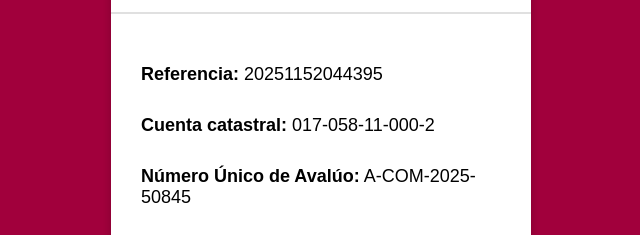
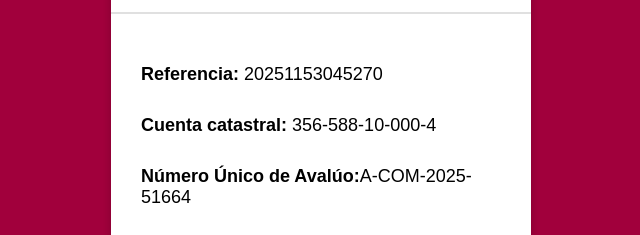
Before and after one commit to drpcsubcatastro/.con.mx, a plain HTML site: page index.html in a window 1280 px wide. Shown: the part 188-423 px from the top of the page, 319-959 px from the left. Drawn offline with Linux system fonts and the light colour scheme.

Commit message:
Update reference and property details in index.html

```diff
--- a/index.html
+++ b/index.html
@@ -58,9 +58,9 @@
       <img src="https://cdn2.telediario.mx/uploads/media/2021/08/12/gobierno_de_la_ciudad_de_mexico.jpg" alt="Escudo CDMX">
       </div>
     <div class="content">
-     <tr> <p><strong>Referencia:</strong> 20251152044395</p></tr>
-      <p><strong>Cuenta catastral:</strong> 017-058-11-000-2 </p>
-      <p><strong>Número Único de Avalúo:</strong>  A-COM-2025-50845</p>
+     <tr> <p><strong>Referencia:</strong> 20251153045270</p></tr>
+      <p><strong>Cuenta catastral:</strong> 356-588-10-000-4 </p>
+      <p><strong>Número Único de Avalúo:</strong>A-COM-2025-51664</p>
       <p class="resultado"><span style="font-weight: bold;">Resultado:</span> POSITIVO</p>
     </div>
     <div class="footer">
```
